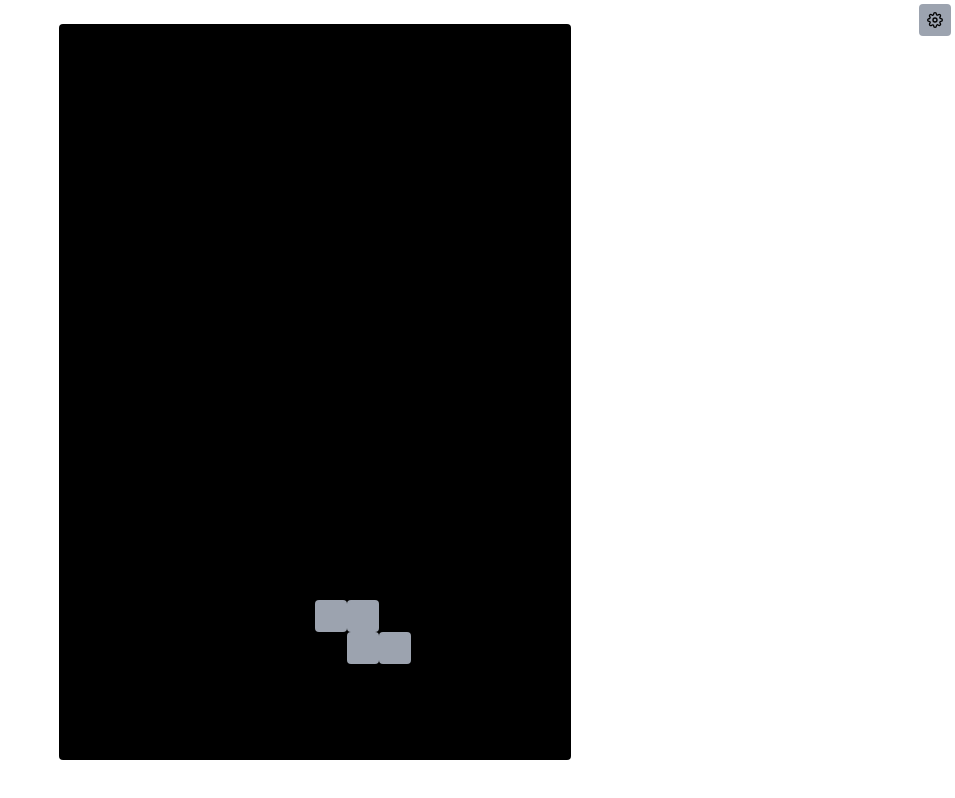
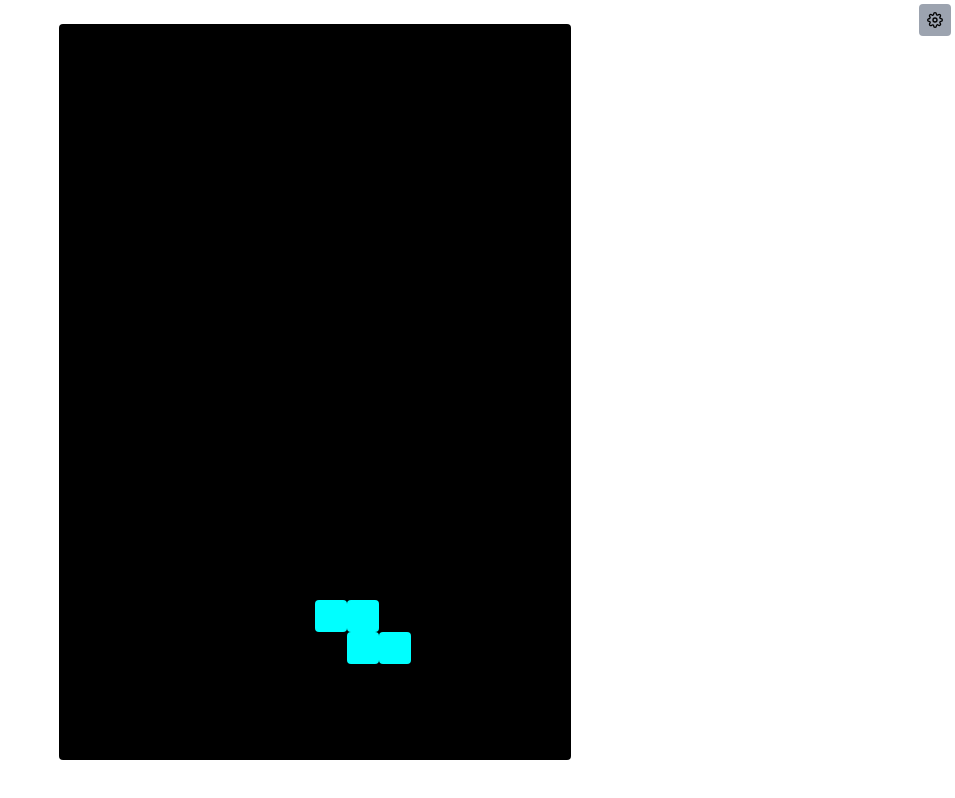
Before and after one commit to ChrisPoul/games-app, a Next.js app: page /tetris in a window 1280 px wide. Shown: the whole page, without its empty margins (325-1280 px from the left). Built offline with nearby package versions, Linux system fonts and the light colour scheme.

Commit message:
Refactored

```diff
--- a/app/layout.tsx
+++ b/app/layout.tsx
@@ -19,7 +19,6 @@ export default function RootLayout({
       </head>
       <body className='overscroll-none'>
         {children}
-        <Analytics />
       </body>
     </html>
   )
--- a/app/tetris/components/GameObject.tsx
+++ b/app/tetris/components/GameObject.tsx
@@ -2,14 +2,14 @@ import { GameObject } from "../gameObject";
 import { config } from "../config";
 
 export default function GameObjectComponent(gameObject: GameObject) {
-  const backgroudColor = "bg-" + gameObject.color
   return (
     <button
-      className={"rounded absolute " + (backgroudColor)}
+      className={"rounded absolute"}
       style={{
         left: gameObject.X * config.gameSizeScale + config.gameSizeUnit,
         top: gameObject.Y * config.gameSizeScale + config.gameSizeUnit,
-        padding: config.gameSizeScale / 2 + config.gameSizeUnit
+        padding: config.gameSizeScale / 2 + config.gameSizeUnit,
+        backgroundColor: gameObject.color
       }}
     ></button>
   )
--- a/app/tetris/figure.ts
+++ b/app/tetris/figure.ts
@@ -1,10 +1,8 @@
 import { config } from "./config"
-import { Direction, GameObject } from "./gameObject"
+import { GameObject } from "./gameObject"
 
 const INITIAL_X = Math.floor(config.gameMapWidth / 2)
 const INITIAL_Y = -1
-
-export type FigureName = "I" | "L" | "T" | "O" | "S" | "Z"
 
 export class Figure extends Array<GameObject> {
   constructor(...figureBlocks: GameObject[]) {
@@ -28,7 +26,7 @@ export function getFigure(figureName: FigureName) {
   }
 
   function getIFigure() {
-    const figureColor = "red-600"
+    const figureColor = "red"
     return new Figure(
       new GameObject(INITIAL_X, INITIAL_Y, figureColor),
       new GameObject(INITIAL_X + 1, INITIAL_Y, figureColor),
@@ -37,7 +35,7 @@ export function getFigure(figureName: FigureName) {
     )
   }
   function getLFigure() {
-    const figureColor = "yellow-300"
+    const figureColor = "yellow"
     return new Figure(
       new GameObject(INITIAL_X, INITIAL_Y, figureColor),
       new GameObject(INITIAL_X + 1, INITIAL_Y, figureColor),
@@ -46,7 +44,7 @@ export function getFigure(figureName: FigureName) {
     )
   }
   function getTFigure() {
-    const figureColor = "green-600"
+    const figureColor = "green"
     return new Figure(
       new GameObject(INITIAL_X, INITIAL_Y, figureColor),
       new GameObject(INITIAL_X + 1, INITIAL_Y, figureColor),
@@ -55,7 +53,7 @@ export function getFigure(figureName: FigureName) {
     )
   }
   function getOFigure() {
-    const figureColor = "blue-800"
+    const figureColor = "blue"
     return new Figure(
       new GameObject(INITIAL_X, INITIAL_Y, figureColor),
       new GameObject(INITIAL_X, INITIAL_Y + 1, figureColor),
@@ -64,7 +62,7 @@ export function getFigure(figureName: FigureName) {
     )
   }
   function getSFigure() {
-    const figureColor = "purple-800"
+    const figureColor = "purple"
     return new Figure(
       new GameObject(INITIAL_X, INITIAL_Y + 1, figureColor),
       new GameObject(INITIAL_X + 1, INITIAL_Y + 1, figureColor),
@@ -73,7 +71,7 @@ export function getFigure(figureName: FigureName) {
     )
   }
   function getZFigure() {
-    const figureColor = "gray-400"
+    const figureColor = "aqua"
     return new Figure(
       new GameObject(INITIAL_X, INITIAL_Y, figureColor),
       new GameObject(INITIAL_X + 1, INITIAL_Y, figureColor),
--- a/app/tetris/game.ts
+++ b/app/tetris/game.ts
@@ -1,7 +1,7 @@
 import { getRandomInt } from "../common";
 import { config } from "./config";
-import { FigureName, getFigure } from "./figure";
-import { Direction, GameObject } from "./gameObject";
+import { getFigure } from "./figure";
+import { GameObject } from "./gameObject";
 import { Figure } from "./figure";
 
 export function updateFigurePosition(placedFigures: Figure[], currentFigure: Figure, direction: Direction) {
--- a/app/tetris/gameObject.ts
+++ b/app/tetris/gameObject.ts
@@ -1,6 +1,4 @@
 const DEFAULT_DISTANCE = 1
-
-export type Direction = "Up" | "Left" | "Right" | "Down"
 
 export class GameObject {
   X: number
--- a/app/tetris/page.tsx
+++ b/app/tetris/page.tsx
@@ -5,7 +5,6 @@ import GameMapComponent from "./components/GameMap";
 import {
   figureCollides, generateRandomFigure,
   updateFigureRotation,
-  figureReachesTop,
   updateFigurePosition,
   updatePlacedFigures
 } from "./game";
--- /dev/null
+++ b/app/tetris/types.ts
@@ -0,0 +1,2 @@
+type FigureName = "I" | "L" | "T" | "O" | "S" | "Z"
+type Direction = "Up" | "Left" | "Right" | "Down"
```
